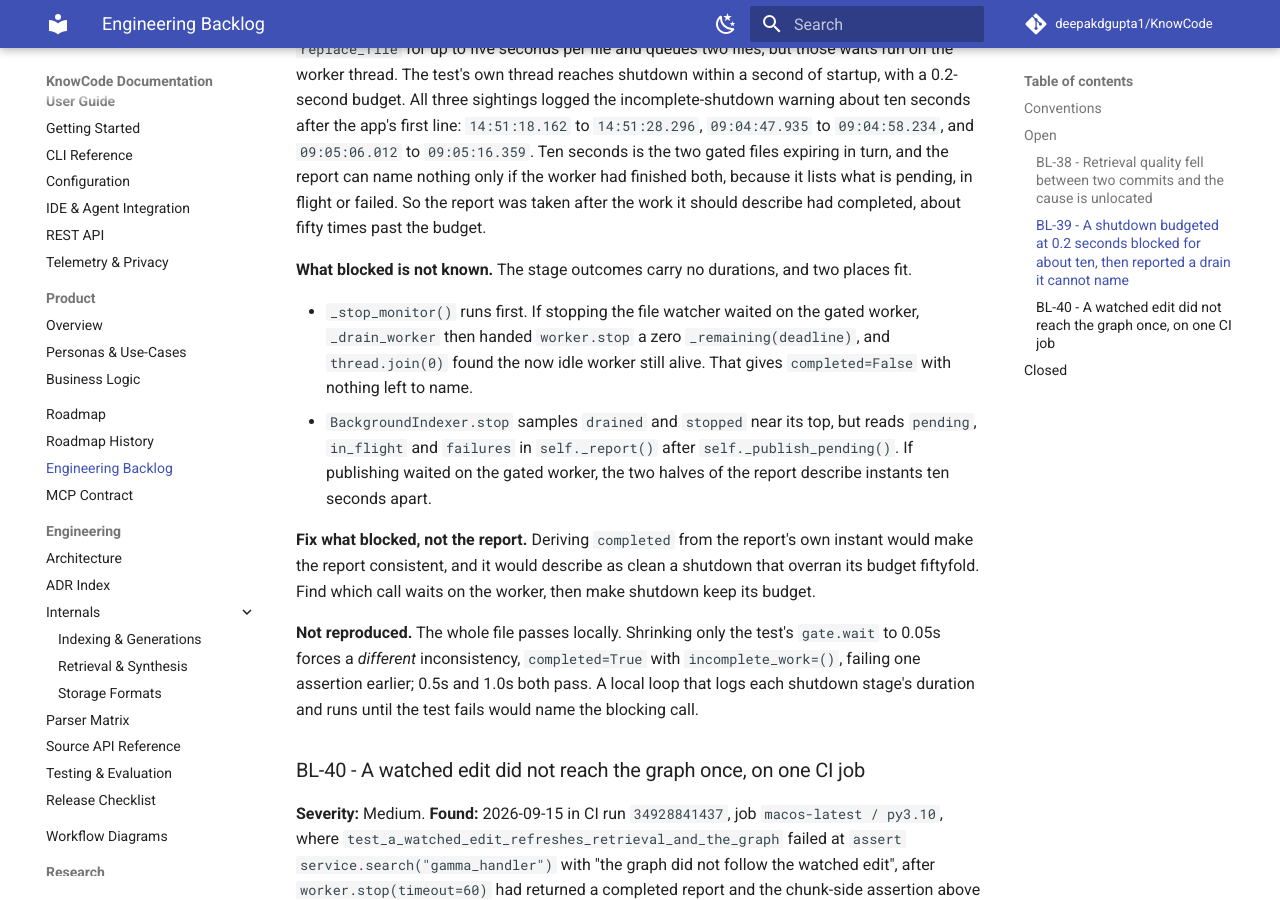
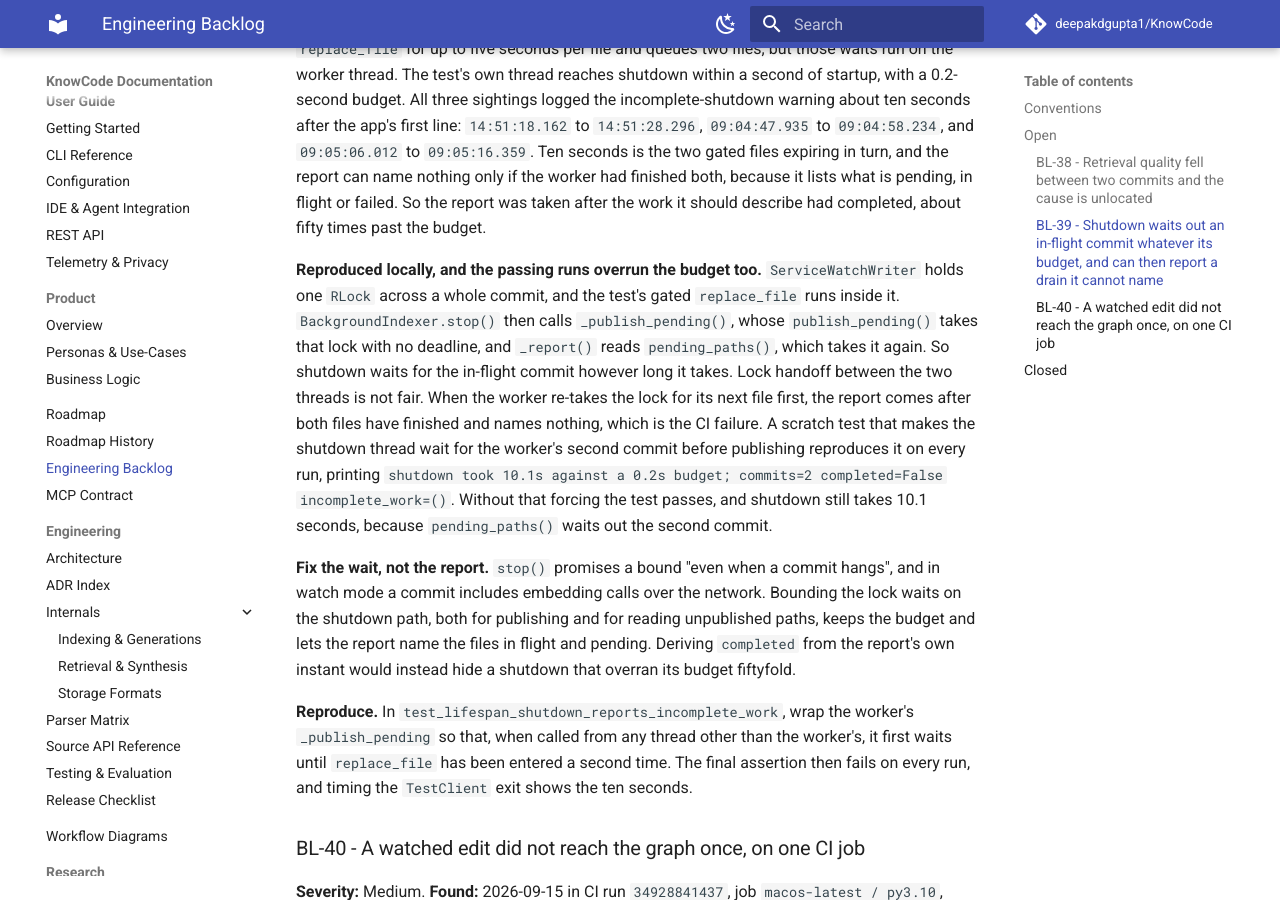
Before and after one commit to deepakdgupta1/KnowCode, an MkDocs documentation site: the page built from docs/engineering/backlog.md, in a window 1280 px wide and 900 px high, scrolled down 2559 px. Built offline with MkDocs 1.6.1 and Material for MkDocs 9.7.7, drawn with Linux system fonts in a browser that asks for light colours; comment, search, counter and statistics services are not loaded; some of the changed text lies outside the part shown.

Commit message:
docs(backlog): BL-39 reproduced, and shutdown ignores its budget in every ordering
ServiceWatchWriter holds one RLock across a whole commit. On shutdown,
BackgroundIndexer.stop() takes that lock in publish_pending() and again in
pending_paths() with no deadline, so it waits out the in-flight commit. Lock
handoff is not fair, and when the worker re-takes the lock for its next file
first, the report comes after all the work has finished and names nothing.

A scratch test that forces that handoff fails on every run: "shutdown took
10.1s against a 0.2s budget; commits=2 completed=False incomplete_work=()".
The unforced run passes the assertion and still takes 10.1s. The row now names
the mechanism, the reproduction, and the fix to make, which is bounding those
lock waits.

Co-authored-by: Claude <claude@anthropic.com>

```diff
--- a/docs/engineering/backlog.md
+++ b/docs/engineering/backlog.md
@@ -90,7 +90,7 @@ the cost is real money and hours rather than a `git bisect run`. Roadmap P1 owns
 the harness this depends on, and its work item 3 re-selects the threshold over
 the same evidence.
 
-### BL-39 - A shutdown budgeted at 0.2 seconds blocked for about ten, then reported a drain it cannot name
+### BL-39 - Shutdown waits out an in-flight commit whatever its budget, and can then report a drain it cannot name
 
 **Severity:** Medium. **Found:** 2026-09-22 in CI run `35742967500`, job
 `macos-latest / py3.10`. Seen twice more on 2026-09-23 in run `35840662218`, on
@@ -124,28 +124,33 @@ report can name nothing only if the worker had finished both, because it lists
 what is pending, in flight or failed. So the report was taken after the work it
 should describe had completed, about fifty times past the budget.
 
-**What blocked is not known.** The stage outcomes carry no durations, and two
-places fit.
+**Reproduced locally, and the passing runs overrun the budget too.**
+`ServiceWatchWriter` holds one `RLock` across a whole commit, and the test's
+gated `replace_file` runs inside it. `BackgroundIndexer.stop()` then calls
+`_publish_pending()`, whose `publish_pending()` takes that lock with no
+deadline, and `_report()` reads `pending_paths()`, which takes it again. So
+shutdown waits for the in-flight commit however long it takes. Lock handoff
+between the two threads is not fair. When the worker re-takes the lock for its
+next file first, the report comes after both files have finished and names
+nothing, which is the CI failure. A scratch test that makes the shutdown thread
+wait for the worker's second commit before publishing reproduces it on every
+run, printing `shutdown took 10.1s against a 0.2s budget; commits=2
+completed=False incomplete_work=()`. Without that forcing the test passes, and
+shutdown still takes 10.1 seconds, because `pending_paths()` waits out the
+second commit.
 
-- `_stop_monitor()` runs first. If stopping the file watcher waited on the gated
-  worker, `_drain_worker` then handed `worker.stop` a zero `_remaining(deadline)`,
-  and `thread.join(0)` found the now idle worker still alive. That gives
-  `completed=False` with nothing left to name.
-- `BackgroundIndexer.stop` samples `drained` and `stopped` near its top, but
-  reads `pending`, `in_flight` and `failures` in `self._report()` after
-  `self._publish_pending()`. If publishing waited on the gated worker, the two
-  halves of the report describe instants ten seconds apart.
+**Fix the wait, not the report.** `stop()` promises a bound "even when a commit
+hangs", and in watch mode a commit includes embedding calls over the network.
+Bounding the lock waits on the shutdown path, both for publishing and for
+reading unpublished paths, keeps the budget and lets the report name the files
+in flight and pending. Deriving `completed` from the report's own instant would
+instead hide a shutdown that overran its budget fiftyfold.
 
-**Fix what blocked, not the report.** Deriving `completed` from the report's own
-instant would make the report consistent, and it would describe as clean a
-shutdown that overran its budget fiftyfold. Find which call waits on the
-worker, then make shutdown keep its budget.
-
-**Not reproduced.** The whole file passes locally. Shrinking only the test's
-`gate.wait` to 0.05s forces a *different* inconsistency, `completed=True` with
-`incomplete_work=()`, failing one assertion earlier; 0.5s and 1.0s both pass. A
-local loop that logs each shutdown stage's duration and runs until the test
-fails would name the blocking call.
+**Reproduce.** In `test_lifespan_shutdown_reports_incomplete_work`, wrap the
+worker's `_publish_pending` so that, when called from any thread other than the
+worker's, it first waits until `replace_file` has been entered a second time.
+The final assertion then fails on every run, and timing the `TestClient` exit
+shows the ten seconds.
 
 ### BL-40 - A watched edit did not reach the graph once, on one CI job
 
```
